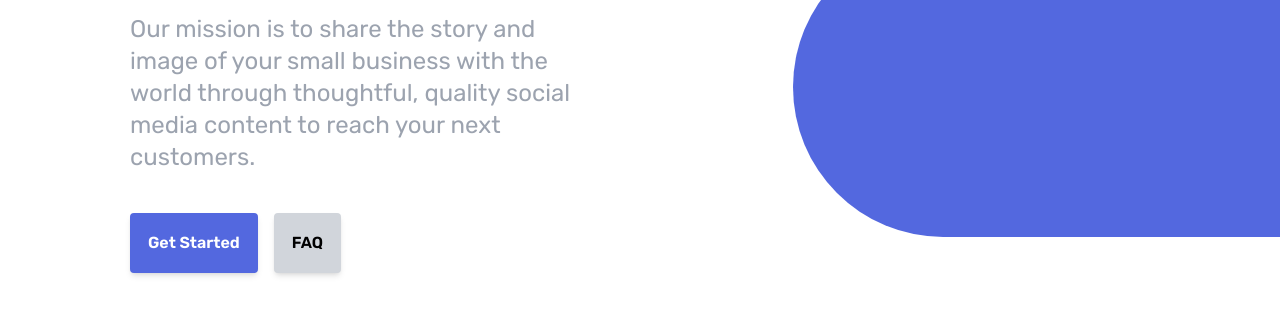
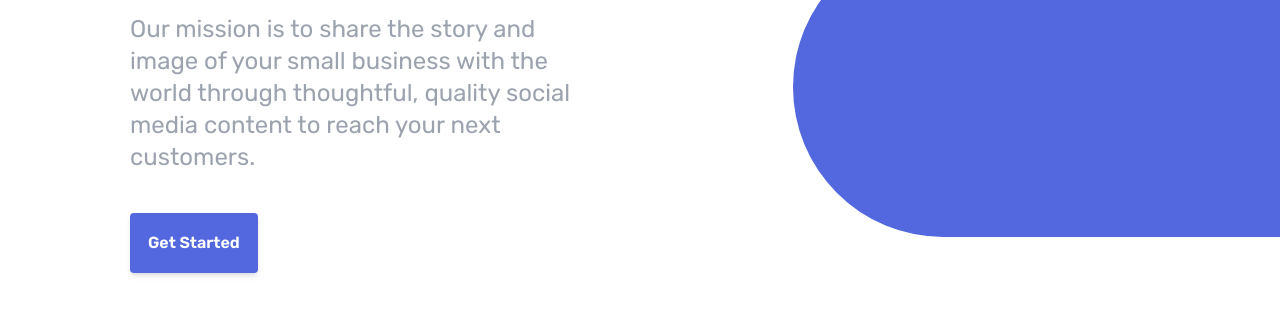
Before and after one commit to sebasnow777/you-are-here-media-site, a website: page index.html in a window 1280 px wide. Shown: the part 455-789 px from the top of the page. Drawn offline with Linux system fonts and the light colour scheme; a script that the page names is missing; a web font is replaced by a local one.

Commit message:
Removed Faq
Faq button removed

```diff
--- a/index.html
+++ b/index.html
@@ -138,11 +138,11 @@
               class="p-4 text-sm font-semibold text-white bg-softBlue rounded shadow-md border-2 border-softBlue md:text-base hover:bg-white hover:text-softBlue"
               >Get Started</a
             >
-            <a
-              href="#faq"
-              class="p-4 text-sm font-semibold text-black bg-gray-300 rounded shadow-md border-2 border-gray-300 md:text-base hover:bg-white hover:text-gray-600"
-              >FAQ</a
-            >
+            <!-- <a -->
+              <!-- href="#faq" -->
+              <!-- class="p-4 text-sm font-semibold text-black bg-gray-300 rounded shadow-md border-2 border-gray-300 md:text-base hover:bg-white hover:text-gray-600" -->
+              <!-- >FAQ</a -->
+            <!-- > -->
           </div>
         </div>
         <!-- Image -->
@@ -397,7 +397,7 @@
               <!-- <li>Hashtags</li> -->
             <!-- </ul> -->
           <!-- </div> -->
-        <!-- </div> --> --> -->
+        <!-- </div> -->
         <!-- Box 2 -->
         <div class="w-full md:1/3">
           <div
```
